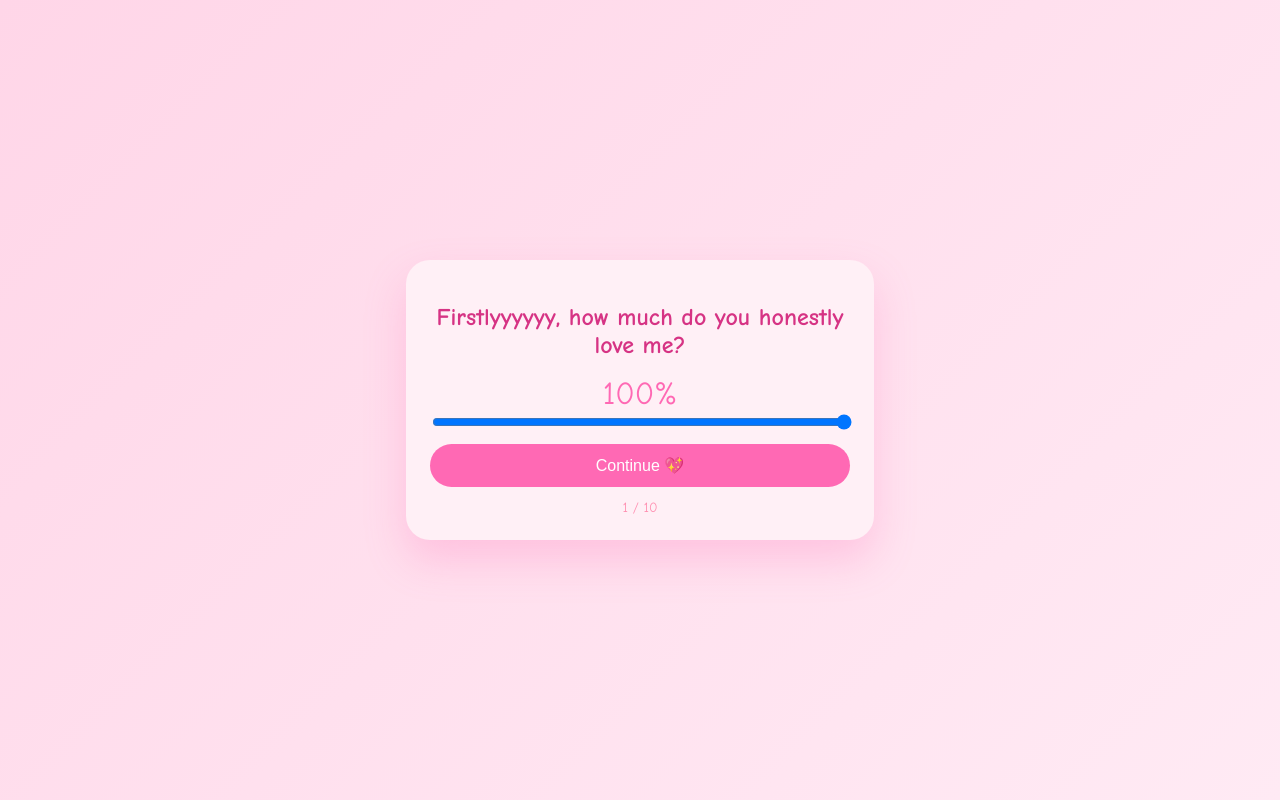
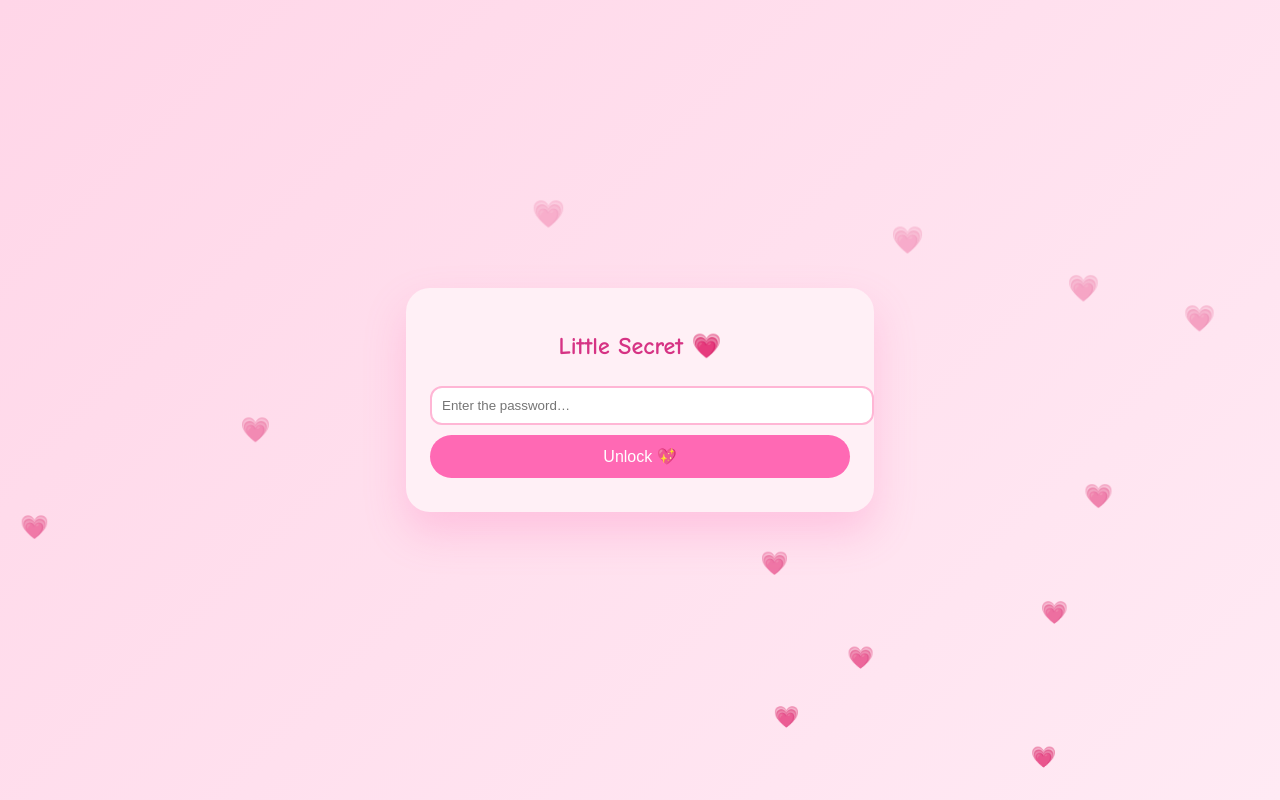
Before and after one commit to aminerabboudi1-maker/LoveQuiz, a plain HTML site: page index.html in a window 1280 px wide. Drawn offline with Linux system fonts and the light colour scheme.

Commit message:
Update index.html

```diff
--- a/index.html
+++ b/index.html
@@ -14,6 +14,33 @@
       display: flex;
       align-items: center;
       justify-content: center;
+      overflow: hidden;
+    }
+
+    .hearts {
+      position: fixed;
+      inset: 0;
+      pointer-events: none;
+      z-index: 0;
+    }
+
+    .heart {
+      position: absolute;
+      bottom: -20px;
+      font-size: 20px;
+      animation: floatUp linear infinite;
+      opacity: 0.8;
+    }
+
+    @keyframes floatUp {
+      from {
+        transform: translateY(0) scale(1);
+        opacity: 0.9;
+      }
+      to {
+        transform: translateY(-110vh) scale(1.5);
+        opacity: 0;
+      }
     }
 
     .card {
@@ -24,6 +51,8 @@
       max-width: 420px;
       box-shadow: 0 20px 40px rgba(255, 105, 180, 0.25);
       text-align: center;
+      position: relative;
+      z-index: 1;
     }
 
     h2 {
@@ -57,7 +86,8 @@
       background: #ffe3ef;
     }
 
-    input[type="text"] {
+    input[type="text"],
+    input[type="password"] {
       width: 100%;
       padding: 10px;
       border-radius: 12px;
@@ -89,9 +119,13 @@
 </head>
 
 <body>
+  <div class="hearts" id="hearts"></div>
   <div class="card" id="app"></div>
 
   <script>
+    const PASSWORD = "maysousa";
+    let unlocked = false;
+
     const questions = [
       { type: "scale", text: "Firstlyyyyyy, how much do you honestly love me?" },
       { text: "When you miss me, what do you want most?", options: ["Hug me", "Call me", "See me in person"] },
@@ -111,7 +145,31 @@
 
     const app = document.getElementById("app");
 
+    function renderPassword() {
+      app.innerHTML = `
+        <h2>Little Secret 💗</h2>
+        <input type="password" id="pw" placeholder="Enter the password…" />
+        <button class="btn">Unlock 💖</button>
+        <div id="msg" class="red"></div>
+      `;
+
+      app.querySelector("button").onclick = () => {
+        const val = app.querySelector("#pw").value;
+        if (val === PASSWORD) {
+          unlocked = true;
+          render();
+        } else {
+          app.querySelector("#msg").textContent = "Hmm… that’s not it 🥺";
+        }
+      };
+    }
+
     function render() {
+      if (!unlocked) {
+        renderPassword();
+        return;
+      }
+
       app.innerHTML = "";
 
       if (current >= questions.length) {
@@ -220,6 +278,20 @@
       app.appendChild(small);
     }
 
+    function createHearts() {
+      const container = document.getElementById("hearts");
+      setInterval(() => {
+        const heart = document.createElement("div");
+        heart.className = "heart";
+        heart.textContent = "💗";
+        heart.style.left = Math.random() * 100 + "vw";
+        heart.style.animationDuration = 4 + Math.random() * 4 + "s";
+        container.appendChild(heart);
+        setTimeout(() => heart.remove(), 8000);
+      }, 400);
+    }
+
+    createHearts();
     render();
   </script>
 </body>
```
